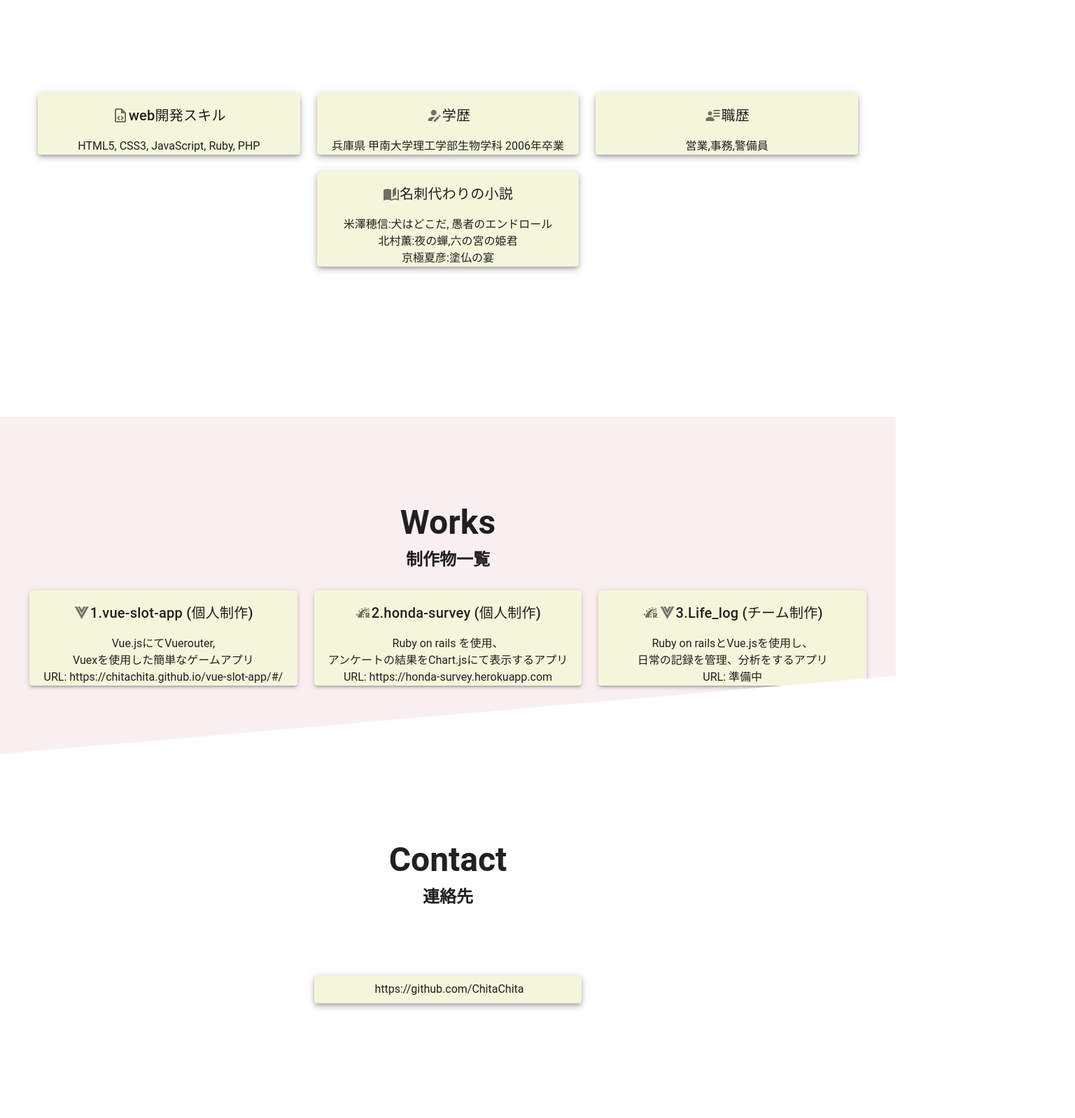
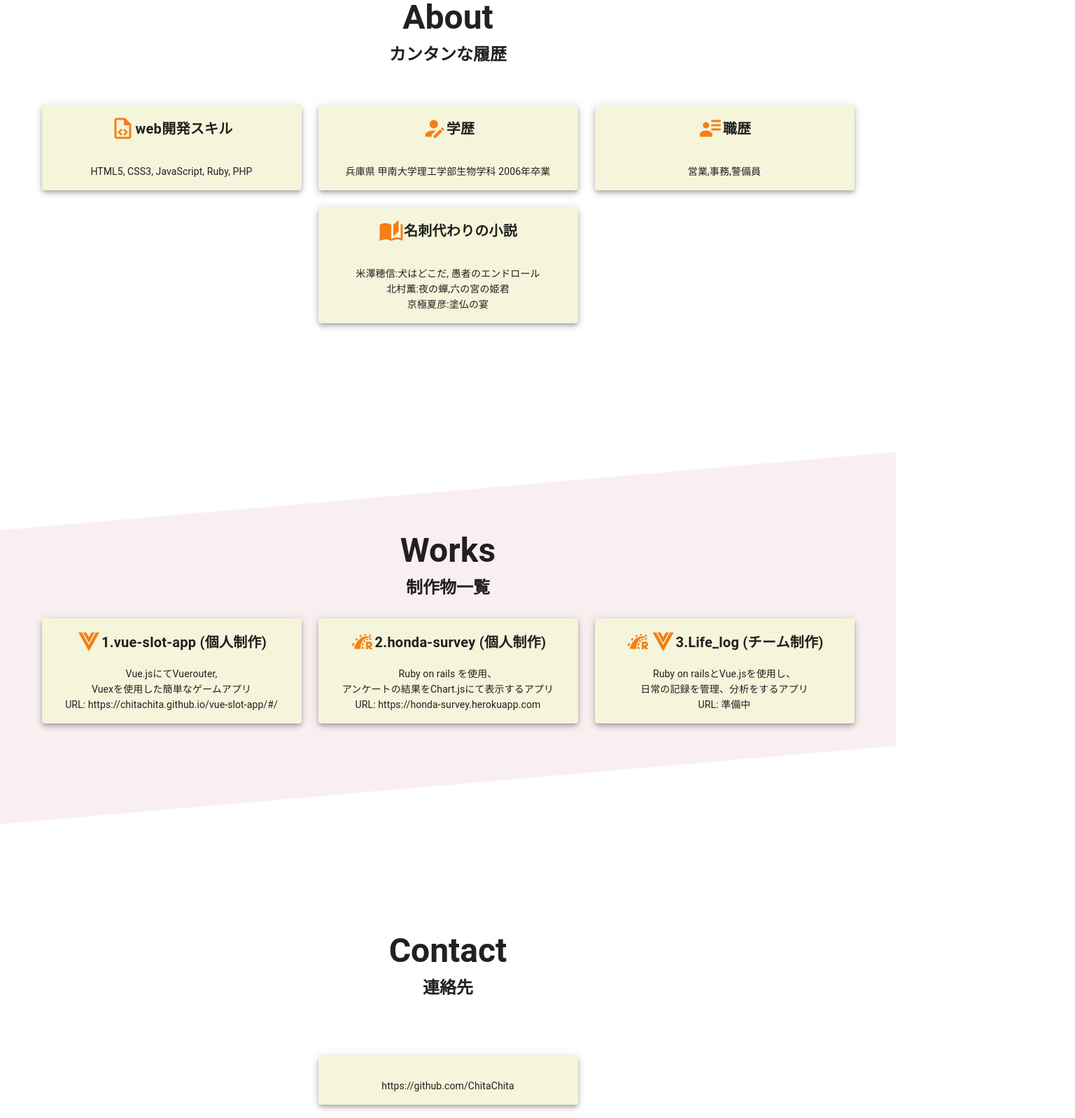
Before and after one commit to ChitaChita/myPort, a Vue app: page /myPort in a window 1280 px wide. Shown: the part 882-2480 px from the top of the page at 70% size, 1536 px wide, since content can reach past the window. Built offline with nearby package versions, Linux system fonts and the light colour scheme.

Commit message:
レイアウト、cardの変更、指定の修正

```diff
--- a/src/App.vue
+++ b/src/App.vue
@@ -9,7 +9,7 @@
     <v-list dense>
       <v-list-item to="/myPort" link @click="onEnter">
         <v-list-item-action>
-          <v-icon>mdi-home</v-icon>
+          <v-icon large color="secondary">mdi-home</v-icon>
         </v-list-item-action>
         <v-list-item-content>
           <v-list-item-title>HOME</v-list-item-title>
@@ -17,7 +17,7 @@
       </v-list-item>
       <v-list-item to="/about" link @click="onEnter">
         <v-list-item-action>
-          <v-icon> mdi-account-card-details-outline</v-icon>
+          <v-icon large color="secondary"> mdi-account-card-details-outline</v-icon>
         </v-list-item-action>
         <v-list-item-content>
           <v-list-item-title>ABOUT</v-list-item-title>
@@ -25,7 +25,7 @@
       </v-list-item>
       <v-list-item to="/works" link @click="onEnter">
         <v-list-item-action>
-          <v-icon>mdi-tools</v-icon>
+          <v-icon large color="secondary">mdi-tools</v-icon>
         </v-list-item-action>
         <v-list-item-content>
           <v-list-item-title>WORKS</v-list-item-title>
@@ -33,7 +33,7 @@
       </v-list-item>
       <v-list-item to="/contact" link @click="onEnter">
         <v-list-item-action>
-          <v-icon>mdi-contact-mail</v-icon>
+          <v-icon large color="secondary">mdi-contact-mail</v-icon>
         </v-list-item-action>
         <v-list-item-content>
           <v-list-item-title>CONTACT</v-list-item-title>
@@ -88,22 +88,22 @@
   </v-app-bar>
   <!-- メインコンテンツ -->
   <div class="section1">
-  <v-content transition="slide-x-transition">
+  <v-content transition="scale-transition">
     <router-view></router-view>
   </v-content>
   </div>
   <div class="section2">
-    <v-content transition="slide-x-transition">
+    <v-content transition="scale-transition">
     <router-view name="a"></router-view>
   </v-content>
   </div>
   <div class="section1">
-  <v-content transition="slide-x-transition">
+  <v-content transition="scale-transition">
     <router-view name="b"></router-view>
   </v-content>
   </div>
   <div class="section2">
-    <v-content transition="slide-x-transition">
+    <v-content transition="scale-transition">
     <router-view name="c"></router-view>
   </v-content>
   </div>
@@ -133,7 +133,7 @@ export default {
 <style scoped>
 .section1,
 .section2{
-  padding: 50px 30px;
+  padding: 80px 30px;
 }
 
 .section1 {
@@ -143,7 +143,7 @@ export default {
   position: relative;
   z-index: 0;
 }
-.section2::after{
+.section2:after{
   content: '';
   position: absolute;
   left:0;
@@ -151,8 +151,8 @@ export default {
   transform: skewY(-5deg);
   transform-origin: bottom left;
   z-index: -1;
-  width:100%;
-  height:100%;
+  width:120%;
+  height:120%;
   background:#fff;
 }
 </style>
--- a/src/components/PersonalHistory.vue
+++ b/src/components/PersonalHistory.vue
@@ -1,32 +1,29 @@
 <template>
-<v-container fluid>
-  <v-layout text-center wrap>
-    <v-flex mb-4 xs12>
-      <v-row style="height:450px;" justify="center" align-content="center">
+<v-flex class="mb-4 xs12">
+  <v-row justify="center" align-content="center">
     <v-col
       v-for="(eco, i) in ecosystem" :key="i"
-        cols=12 sm=10 md=8 lg=4 xl=3>
+      cols=12 sm=10 md=8 lg=4 xl=2
+    >
       <v-card
-            class="persona"
+        class="mx-auto"
         style="background-color: beige; white-space: pre-line;"
         elevation="5"
-            target="_blank"
       >
-            <v-card-title
-              primary-title
-              class="justify-center"
-              >
-              <v-icon>{{ eco.icon }}</v-icon>
+        <v-card-title class="text--primary justify-center font-weight-bold">
+          <v-icon large color="secondary">{{ eco.icon }}</v-icon>
           {{eco.title}}
         </v-card-title>
         <v-spacer />
-            {{ eco.text }} <br>
+        <v-card-text>
+          <div class="text--primary">
+            {{ eco.text }}
+          </div>
+        </v-card-text>
       </v-card>
     </v-col>
   </v-row>
 </v-flex>
-  </v-layout>
-</v-container>
 </template>
 <script>
 export default {
--- a/src/views/About.vue
+++ b/src/views/About.vue
@@ -1,15 +1,17 @@
 <template>
-<v-container fluid>
-  <v-layout text-center wrap>
-    <v-flex mb-4>
+<v-container class="fluid">
+  <v-layout class="text-center wrap">
+    <v-flex class="mb-4 xs12">
       <h1 class="display-2 font-weight-bold mb-3">
         About
       </h1>
-    <h3 class="headline font-weight-bold mb-3">カンタンな履歴</h3>
+      <h3 class="headline font-weight-bold mb-10">
+        カンタンな履歴
+      </h3>
     </v-flex>
-
+    <v-spacer />
+    <PersonalHistory />
   </v-layout>
-  <PersonalHistory />
 </v-container>
 </template>
 
--- a/src/views/Contact.vue
+++ b/src/views/Contact.vue
@@ -1,24 +1,30 @@
 <template>
-<v-container fluid>
-  <v-layout text-center wrap>
-    <v-flex mb-4>
+<v-container class="fluid">
+  <v-layout class="text-center wrap">
+    <v-flex class="mb-4">
       <h1 class="display-2 font-weight-bold mb-3">
         Contact
       </h1>
       <h3 class="headline font-weight-bold mb-3">連絡先</h3>
     </v-flex>
-    <v-flex mb-4 xs12>
+    <v-flex class="mb-4 xs12">
       <v-row style="height:200px;" justify="center" align-content="center">
-        <v-col v-for="(eco, i) in ecosystem" :key="i" cols=12 sm=10 md=8 lg=4 xl=3>
+        <v-col v-for="(eco, i) in ecosystem" :key="i" cols=12 sm=10 md=8 lg=4 xl=2>
           <v-card
-            class="pa-2"
+            class="mx-auto"
             elevation="5"
             style="background-color: beige;"
             :href="eco.href"
             target="_blank"
           >
-            <v-icon>{{ eco.icon }}</v-icon>
-            {{ eco.text }}
+            <v-card-title class="justify-center">
+              <v-icon large color="secondary">{{ eco.icon }}</v-icon>
+            </v-card-title>
+            <v-card-text>
+              <div class="text--primary">
+                {{ eco.text }}
+              </div>
+            </v-card-text>
           </v-card>
         </v-col>
       </v-row>
--- a/src/views/Works.vue
+++ b/src/views/Works.vue
@@ -1,33 +1,39 @@
 <template>
-<v-container fluid>
-  <v-layout text-center wrap>
-    <v-flex mb-4 xs12>
+<v-container class="fluid">
+  <v-layout class="text-center wrap">
+    <v-flex class="mb-4 xs12">
       <h1 class="display-2 font-weight-bold mb-3">
         Works
       </h1>
-      <h3 class="headline font-weight-bold mb-3">制作物一覧</h3>
+      <h3 class="headline font-weight-bold mb-3">
+        制作物一覧
+      </h3>
     </v-flex>
     <v-spacer />
-    <v-flex>
+    <v-flex class="mb-4 xs12">
       <v-row justify="center" align-content="center">
         <v-col
         v-for="(eco, i) in ecosystem"
             :key="i"
-        cols=12 sm=10 md=8 lg=4 xl=3>
+        cols=12 sm=10 md=8 lg=4 xl=2>
           <v-card
             :href="eco.href"
-            class="works"
-            elevation="3"
+            class="mx-auto"
+            elevation="5"
             style="background-color: beige; white-space: pre-line;"
             target="_blank"
           >
-            <v-card-title primary-title class="justify-center">
-              <v-icon>{{ eco.icon1 }}</v-icon>
-              <v-icon>{{ eco.icon2 }}</v-icon>
+            <v-card-title class="text--primary justify-center font-weight-bold">
+              <v-icon large color="secondary">{{ eco.icon1 }}</v-icon>
+              <v-icon large color="secondary">{{ eco.icon2 }}</v-icon>
               {{i+1}}.{{ eco.text }}
             </v-card-title>
-            {{ eco.note }}<br>
-            URL: {{ eco.link }}
+            <v-card-text>
+              <div class="text--primary">
+                {{ eco.note }}<br>
+                URL: {{ eco.link }}
+              </div>
+            </v-card-text>
           </v-card>
         </v-col>
       </v-row>
```
Lines whose indentation alone changed are shown as unchanged.
